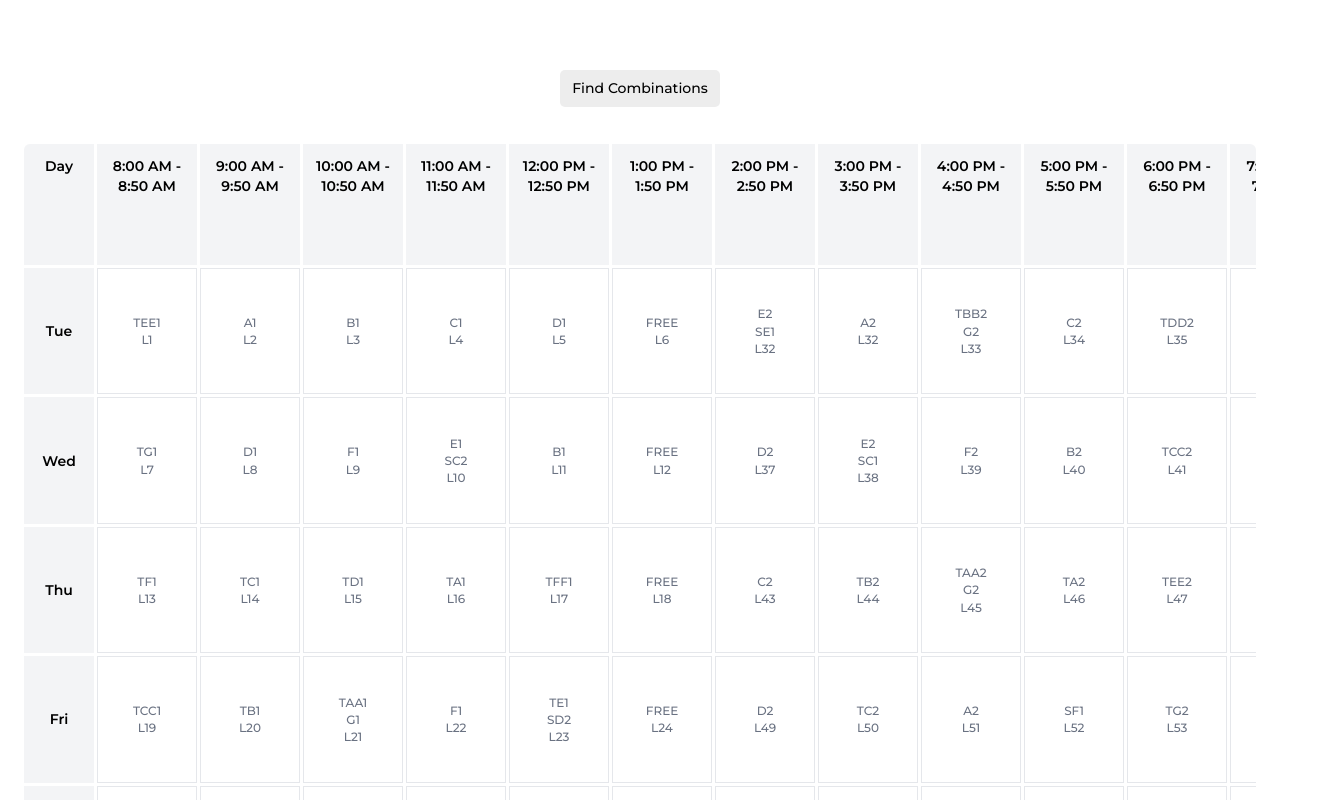
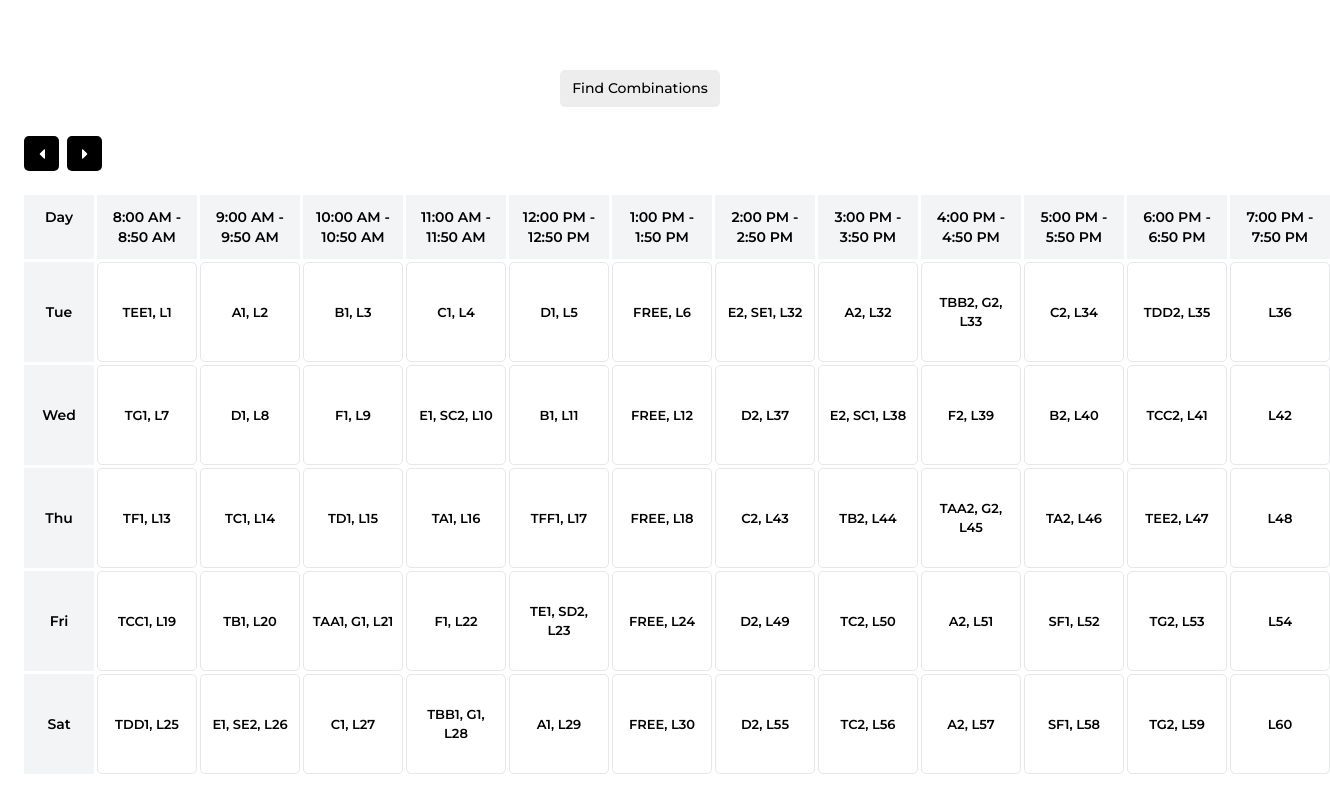
Before and after one commit to hemanth5055/vit-timetable-scheduler, a React (Vite) app: page / in a window 1280 px wide. Shown: the part 680-1480 px from the top of the page, 1330 px wide, since content can reach past the window. Built offline with nearby package versions, Linux system fonts and the light colour scheme.

Commit message:
Fixed TImetable UI

```diff
--- a/src/App.jsx
+++ b/src/App.jsx
@@ -4,10 +4,11 @@ import Subjectconfig from "./components/Subjectconfig";
 import Sidebar from "./components/Sidebar";
 import Timetable from "./components/Timetable";
 import { DataContext } from "./context/Datacontext";
+import { FaCaretLeft } from "react-icons/fa";
 
 export default function App() {
   const [isSidebarOpen, setIsSidebarOpen] = useState(false);
-  const { findCombinations } = useContext(DataContext);
+  const { findCombinations, handleNext, handlePrev } = useContext(DataContext);
 
   return (
     <div className="w-full p-2 dark:bg-black">
@@ -29,7 +30,21 @@ export default function App() {
         </div>
       </div>
       {/* Time-Table-Page */}
-      <div className="w-full">
+      <div className="w-full flex flex-col ">
+        <div className="w-full flex items-center gap-2 px-4 my-2">
+          <div
+            className="w-[35px] h-[35px] bg-[black] text-white dark:bg-[#ededed] dark:text-black flex justify-center items-center rounded-[5px] cursor-pointer"
+            onClick={handlePrev}
+          >
+            <FaCaretLeft />
+          </div>
+          <div
+            className="w-[35px] h-[35px] bg-[black] text-white dark:bg-[#ededed] dark:text-black flex justify-center items-center rounded-[5px] cursor-pointer"
+            onClick={handleNext}
+          >
+            <FaCaretLeft className="rotate-180"/>
+          </div>
+        </div>
         <Timetable></Timetable>
       </div>
 
--- a/src/components/Subjectconfig.jsx
+++ b/src/components/Subjectconfig.jsx
@@ -14,11 +14,10 @@ export default function Subjectconfig() {
   return (
     <div className="w-[65%] flex flex-col p-2 gap-2 scrollbar-hidden overflow-y-scroll">
       {/* select-morning-evening */}
-      <div className="w-full p-2 flex gap-3 items-center">
+      {/* <div className="w-full p-2 flex gap-3 items-center">
         <h2 className="font-medium font-mont text-[16px] select-none dark:text-white">
           Theory :
         </h2>
-        {/* radio buttons for morning and evening */}
         <div className="flex gap-3">
           <label className="flex  items-center gap-1 text-[16px] font-mont font-medium dark:text-white">
             <input
@@ -42,7 +41,7 @@ export default function Subjectconfig() {
             Evening
           </label>
         </div>
-      </div>
+      </div> */}
 
       {/* show-subject-and-available-slots */}
       {Object.keys(selectedSubjects).length > 0
--- a/src/components/Timetable.jsx
+++ b/src/components/Timetable.jsx
@@ -2,8 +2,12 @@ import React, { useContext } from "react";
 import { DataContext } from "../context/Datacontext";
 
 export default function Timetable() {
-  const { theoryDataTimeTable, labDataTimeTable, showOnTimetable } =
-    useContext(DataContext);
+  const {
+    theoryDataTimeTable,
+    labDataTimeTable,
+    showOnTimetable,
+    validCombinations,
+  } = useContext(DataContext);
 
   const weekdays = ["Tue", "Wed", "Thu", "Fri", "Sat"];
   const totalSlots = 12;
@@ -18,18 +22,20 @@ export default function Timetable() {
     "#e0f0d6", // sage
   ];
 
-  // Mapping each slot to subject info
+  // Create subject metadata map from the current combination
   const slotToMetaMap = {};
-  if (showOnTimetable?.combination && showOnTimetable?.subjectsOrder) {
-    showOnTimetable.combination.forEach((slotStr, index) => {
+  const currentCombination = validCombinations[showOnTimetable];
+
+  if (currentCombination?.combination && currentCombination?.subjectsOrder) {
+    currentCombination.combination.forEach((slotStr, index) => {
       const bgColor = fixedColorPalette[index % fixedColorPalette.length];
-      const subjectObj = showOnTimetable.subjectsOrder[index];
-      const shortLabel = subjectObj.name.split("-")[0]; // e.g., CSE1005
-      const type = subjectObj.isLab ? "LAB" : "THEORY";
+      const subject = currentCombination.subjectsOrder[index];
+      const shortCode = subject.name.split("-")[0];
+      const type = subject.isLab ? "LAB" : "THEORY";
 
-      slotStr.split("+").forEach((part) => {
-        slotToMetaMap[part.toLowerCase()] = {
-          label: `${shortLabel} - ${type}`,
+      slotStr.split("+").forEach((slot) => {
+        slotToMetaMap[slot.toLowerCase()] = {
+          label: `${shortCode} - ${type}`,
           color: bgColor,
         };
       });
@@ -45,26 +51,26 @@ export default function Timetable() {
   };
 
   return (
-    <div className="w-full h-screen overflow-auto bg-white dark:bg-[#121212] p-4">
-      <div className="grid grid-cols-[70px_repeat(12,minmax(100px,1fr))] w-full h-full gap-[3px] text-sm text-center font-mont rounded-md overflow-hidden">
-        {/* Header Row */}
-        <div className="bg-gray-100 dark:bg-[#1f1f1f] dark:text-gray-400 py-3 font-semibold sticky left-0 z-10">
+    <div className="w-full bg-white dark:bg-[#121212] p-4">
+      <div className="grid grid-cols-[70px_repeat(12,minmax(100px,1fr))] gap-[3px] text-sm font-mont rounded-md">
+        {/* Time Header */}
+        <div className="bg-gray-100 dark:bg-[#1f1f1f] dark:text-white text-center py-3 font-semibold sticky left-0 z-10">
           Day
         </div>
         {[...Array(totalSlots)].map((_, i) => {
-          const startMinutes = 8 * 60 + i * 60;
-          const endMinutes = startMinutes + 50;
+          const start = 8 * 60 + i * 60;
+          const end = start + 50;
           return (
             <div
               key={i}
-              className="bg-gray-100 dark:bg-[#1f1f1f] dark:text-gray-400 p-3 font-semibold"
+              className="bg-gray-100 dark:bg-[#1f1f1f] text-center dark:text-gray-400 p-3 font-semibold"
             >
-              {formatTime(startMinutes)} - {formatTime(endMinutes)}
+              {formatTime(start)} - {formatTime(end)}
             </div>
           );
         })}
 
-        {/* Time Rows */}
+        {/* Weekday Rows */}
         {weekdays.map((day, rowIndex) => {
           const theoryRow = theoryDataTimeTable[rowIndex] || [];
           const labRow = labDataTimeTable[rowIndex] || [];
@@ -79,40 +85,32 @@ export default function Timetable() {
                 const theorySlot = theoryRow[colIndex];
                 const labSlot = labRow[colIndex];
 
-                const allSlots = [
+                const slots = [
                   ...(Array.isArray(theorySlot) ? theorySlot : [theorySlot]),
                   ...(Array.isArray(labSlot) ? labSlot : [labSlot]),
                 ].filter(Boolean);
 
-                // Find if any slot is part of combination
-                const activeSlot = allSlots.find(
+                const activeSlot = slots.find(
                   (slot) => slotToMetaMap[slot?.toLowerCase()]
                 );
-                const slotMeta = activeSlot
+
+                const meta = activeSlot
                   ? slotToMetaMap[activeSlot.toLowerCase()]
                   : null;
 
                 return (
                   <div
                     key={colIndex}
-                    className={`text-black dark:text-white p-2 min-h-[60px] flex flex-col items-center justify-center border border-gray-200 dark:border-[#1f1f1f]`}
+                    className="min-h-[100px] flex items-center justify-center p-2 border  border-gray-200 dark:border-[#1f1f1f] text-black dark:text-white text-[13px] font-semibold text-center rounded-[5px]"
                     style={{
-                      backgroundColor: slotMeta ? slotMeta.color : "#ffffff10",
+                      backgroundColor: meta ? meta.color : "#ffffff10",
                     }}
                   >
-                    {slotMeta ? (
-                      <span className="text-[13px] font-semibold text-black">
-                        {slotMeta.label}
-                      </span>
+                    {/* {meta ? meta.label : slots.join(", ")} */}
+                    {meta ? (
+                      <h1 className="text-black">{meta.label}</h1>
                     ) : (
-                      allSlots.map((s, i) => (
-                        <span
-                          key={i}
-                          className="text-[12px] text-gray-500 font-medium font-mont dark:text-gray-400"
-                        >
-                          {s}
-                        </span>
-                      ))
+                      <h1>{slots.join(", ")}</h1>
                     )}
                   </div>
                 );
@@ -121,6 +119,23 @@ export default function Timetable() {
           );
         })}
       </div>
+
+      <div className="w-full flex flex-wrap gap-2 my-6">
+        {currentCombination?.subjectsOrder.map((sub, index) => (
+          <div className="relative bg-[#ededed] dark:bg-[#292929] flex justify-between items-center p-4 rounded-[8px]">
+            <h2 className="font-mont font-medium text-[15px] select-none dark:text-white">
+              {sub.name.replace(/\s*-?\s*(lab|theory)$/i, "")} -{" "}
+              {currentCombination.combination[index]}
+            </h2>
+            {/* Lab or Theory Indicator */}
+            <div
+              className={`w-[15px] h-[2px] absolute bottom-0 ${
+                sub.isLab ? "bg-[#6DBF9A]" : "bg-[#6D72BF]"
+              }`}
+            ></div>
+          </div>
+        ))}
+      </div>
     </div>
   );
 }
--- a/src/context/Datacontext.jsx
+++ b/src/context/Datacontext.jsx
@@ -7,11 +7,10 @@ export const DataContext = createContext();
 
 export const DataContextProvider = ({ children }) => {
   const [selectedSubjects, setSelectedSubjects] = useState({});
-  const [morning, setMorning] = useState(true); // true → morning
+  const [morning, setMorning] = useState(true);
   const [validCombinations, setValidCombinations] = useState([]);
-  const [showOnTimetable, setShowOnTimetable] = useState({});
+  const [showOnTimetable, setShowOnTimetable] = useState(-1);
 
-  // Memoize the lab-to-theory mapping for better performance
   const labSlotToTheorySlotMap = useMemo(() => {
     const generateLabToTheoryMap = (theoryData, labData) => {
       const map = {};
@@ -31,9 +30,8 @@ export const DataContextProvider = ({ children }) => {
     };
 
     return generateLabToTheoryMap(theoryDataTimeTable, labDataTimeTable);
-  }, [theoryDataTimeTable, labDataTimeTable]);
+  }, []);
 
-  // Helper class for better structure
   class Subject {
     constructor(name, availableSlots = [], isLab = false) {
       this.name = name;
@@ -42,49 +40,41 @@ export const DataContextProvider = ({ children }) => {
     }
   }
 
-  // Improved clash detection with better logic separation
   const findClash = (newSlot, occupiedSlots, isLab) => {
     const newParts = newSlot.split("+");
     for (const occupied of occupiedSlots) {
       const occupiedParts = occupied.split("+");
-      // Theory-theory or theory-lab clash
+
       if (!isLab) {
         if (newParts.some((part) => occupiedParts.includes(part))) {
           return true;
         }
       } else {
-        // Check if the lab slot itself is already used (lab-lab clash)
         if (newParts.some((part) => occupiedParts.includes(part))) {
           return true;
         }
 
-        // Check lab slot's mapped theory parts
         for (const part of newParts) {
           const mapped = labSlotToTheorySlotMap[part];
           const mappedParts = Array.isArray(mapped) ? mapped : [mapped];
 
           for (const theorySlot of mappedParts) {
-            if (
-              occupiedParts.some((occupiedPart) => theorySlot === occupiedPart)
-            ) {
+            if (occupiedParts.includes(theorySlot)) {
               return true;
             }
           }
         }
       }
     }
-
     return false;
   };
 
-  // Recursive combination finder with better error handling
   const findRecCombinations = (
     subjectIndex,
     currentFilledSlots,
     allResults,
     subjects
   ) => {
-    // Base case: all subjects processed
     if (subjectIndex === subjects.length) {
       allResults.push([...currentFilledSlots]);
       return;
@@ -92,10 +82,8 @@ export const DataContextProvider = ({ children }) => {
 
     const currentSubject = subjects[subjectIndex];
 
-    // Try each available slot for the current subject
     for (const slot of currentSubject.availableSlots) {
       if (!findClash(slot, currentFilledSlots, currentSubject.isLab)) {
-        // No clash found, add this slot and recurse
         currentFilledSlots.push(slot);
         findRecCombinations(
           subjectIndex + 1,
@@ -103,35 +91,33 @@ export const DataContextProvider = ({ children }) => {
           allResults,
           subjects
         );
-        currentFilledSlots.pop(); // Backtrack
+        currentFilledSlots.pop();
       }
     }
   };
 
-  // Main function to find all valid combinations
   const findCombinations = () => {
     if (Object.keys(selectedSubjects).length === 0) {
       console.warn(
         "No subjects selected. Please select subjects and their slots."
       );
       setValidCombinations([]);
+
       return [];
     }
 
     try {
-      // Convert selected subjects to Subject instances
       const subjects = Object.entries(selectedSubjects)
         .map(
           ([name, config]) =>
             new Subject(name, config.slots || [], config.isLab || false)
         )
-        .filter((subject) => subject.availableSlots.length > 0) // Only include subjects with available slots
-        .sort((a, b) => a.isLab - b.isLab); // Sort: theory subjects first, then labs
+        .filter((subject) => subject.availableSlots.length > 0)
+        .sort((a, b) => a.isLab - b.isLab);
 
       if (subjects.length === 0) {
         console.warn("No subjects with available slots found.");
         setValidCombinations([]);
-
         return [];
       }
 
@@ -140,10 +126,15 @@ export const DataContextProvider = ({ children }) => {
 
       findRecCombinations(0, filledSlots, results, subjects);
 
-      console.log(`Found ${results.length} valid combinations:`, results);
-      setValidCombinations(results);
-      setShowOnTimetable({ combination: results[0], subjectsOrder: subjects });
-      return results;
+      const structured = results.map((combination) => ({
+        combination,
+        subjectsOrder: subjects,
+      }));
+
+      console.log(`Found ${structured.length} valid combinations`);
+      setValidCombinations(structured);
+      setShowOnTimetable(0);
+      return structured;
     } catch (error) {
       console.error("Error finding combinations:", error);
       setValidCombinations([]);
@@ -151,25 +142,37 @@ export const DataContextProvider = ({ children }) => {
     }
   };
 
+  const handleNext = () => {
+    setShowOnTimetable((prev) => (prev + 1) % validCombinations.length);
+  };
+
+  const handlePrev = () => {
+    setShowOnTimetable(
+      (prev) => (prev - 1 + validCombinations.length) % validCombinations.length
+    );
+  };
+
   return (
     <DataContext.Provider
       value={{
-        // State
+        // States
         selectedSubjects,
         setSelectedSubjects,
         morning,
         setMorning,
         validCombinations,
+        showOnTimetable,
+        setShowOnTimetable,
         // Data
         theoryData,
         labData,
         theoryDataTimeTable,
         labDataTimeTable,
         labSlotToTheorySlotMap,
-        // Core functions
+        // Methods
         findCombinations,
-        //timetable functions
-        showOnTimetable,
+        handleNext,
+        handlePrev,
       }}
     >
       {children}
```
